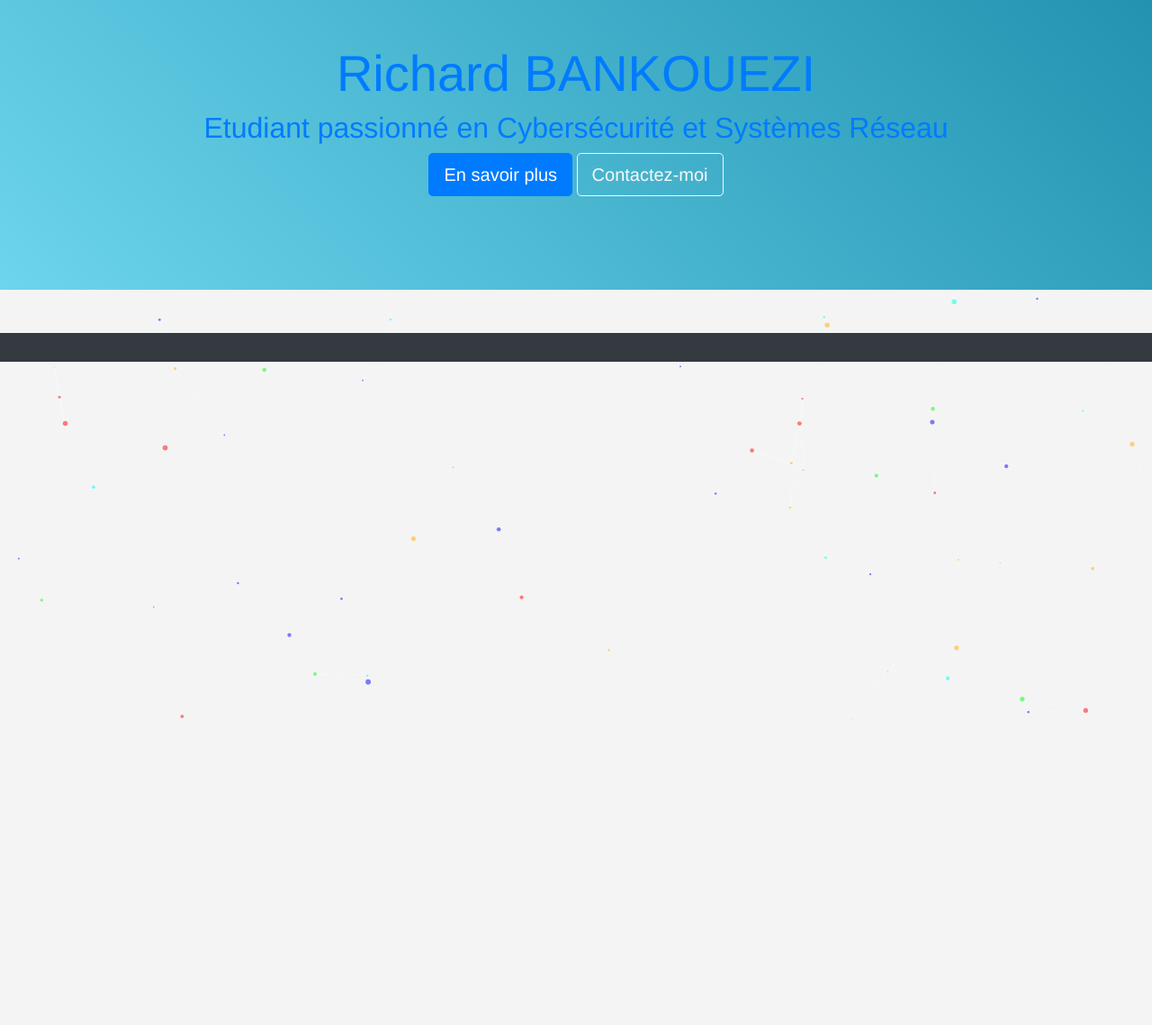
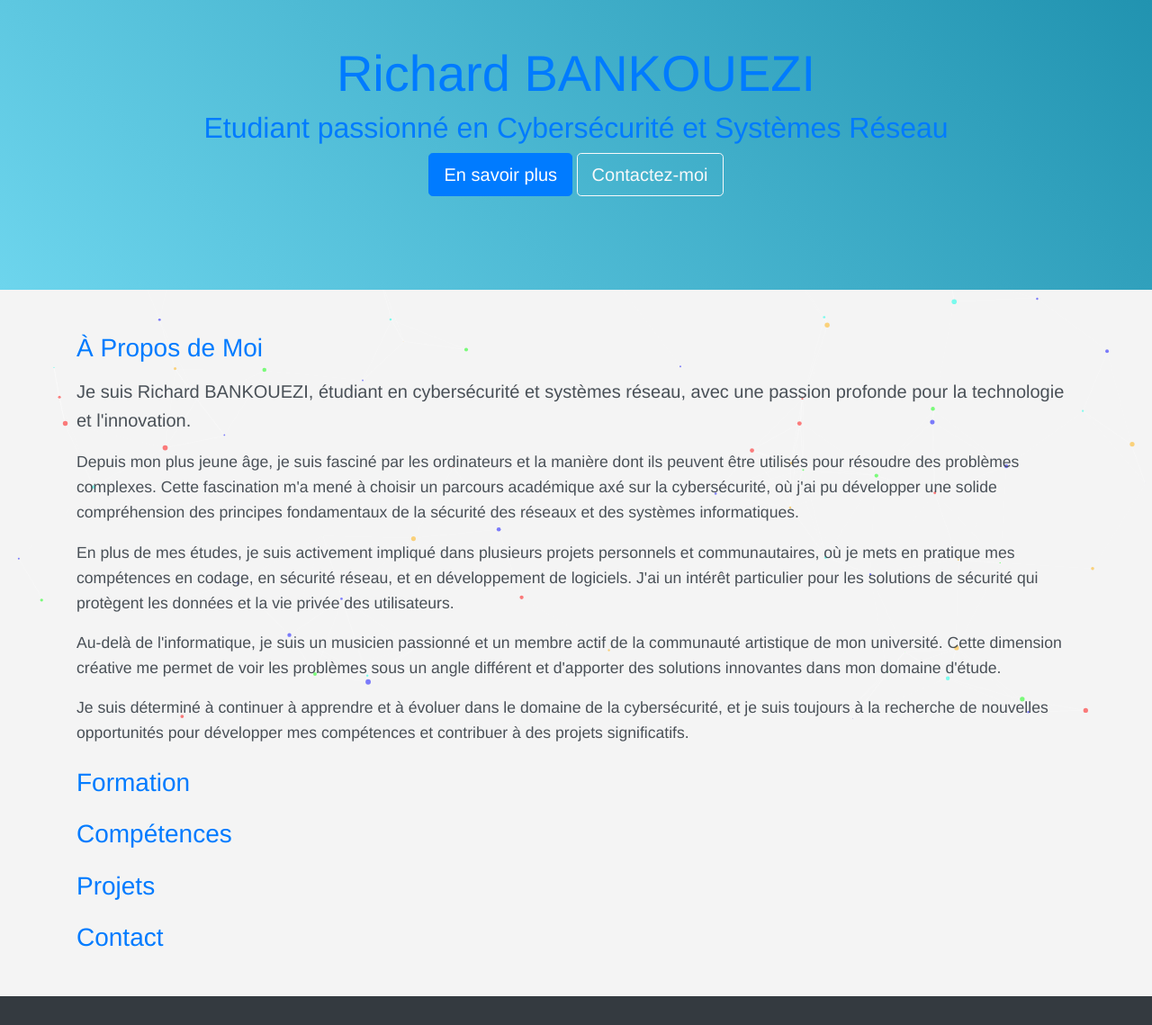
Before and after one commit to hofrance/devWeb, a PHP site: page / in a window 1280 px wide. Shown: the whole page at 90% size. Before the commit the page ends 799 px from the top, so only its background shows below. Run offline with PHP 8.4, Linux system fonts and the light colour scheme.

Commit message:
ajout des lien vers mon site officielle

```diff
--- a/index.php
+++ b/index.php
@@ -24,10 +24,12 @@
             <h1 class="display-4">Richard BANKOUEZI</h1>
             <h2 class="font-weight-normal">Etudiant passionné en Cybersécurité et Systèmes Réseau</h2>
             <div class="header-cta my-2">
+
                 <a href="https://www.richard-hofrance.com" target="_blank" class="btn btn-primary btn-lg">En savoir
                     plus</a>
-                <a href="http://richard-hofrance.com/contact" target="_blank" rel="noopener noreferrer"
-                    class="btn btn-outline-light btn-lg">Contactez-moi</a>
+
+            </a>
+                <a href="#contact" class="btn btn-outline-light btn-lg">Contactez-moi</a>
             </div>
             <div class="social-icons">
                 <a href="https://www.linkedin.com/in/richard-hofrance" target="_blank" class="text-white mx-2"><i
@@ -43,26 +45,66 @@
     <main class="container my-5">
         <!-- Section À Propos de Moi -->
         <section class="about-me mb-4">
-            <!-- Contenu de la section À Propos de Moi -->
+            <h3 class="mb-3">À Propos de Moi</h3>
+            <p class="lead">Je suis Richard BANKOUEZI, étudiant en cybersécurité et systèmes réseau, avec une passion
+                profonde pour la technologie et l'innovation.</p>
+
+            <p>Depuis mon plus jeune âge, je suis fasciné par les ordinateurs et la manière dont ils peuvent être
+                utilisés pour résoudre des problèmes complexes. Cette fascination m'a mené à choisir un parcours
+                académique axé sur la cybersécurité, où j'ai pu développer une solide compréhension des principes
+                fondamentaux de la sécurité des réseaux et des systèmes informatiques.</p>
+
+            <p>En plus de mes études, je suis activement impliqué dans plusieurs projets personnels et communautaires,
+                où je mets en pratique mes compétences en codage, en sécurité réseau, et en développement de logiciels.
+                J'ai un intérêt particulier pour les solutions de sécurité qui protègent les données et la vie privée
+                des utilisateurs.</p>
+
+            <p>Au-delà de l'informatique, je suis un musicien passionné et un membre actif de la communauté artistique
+                de mon université. Cette dimension créative me permet de voir les problèmes sous un angle différent et
+                d'apporter des solutions innovantes dans mon domaine d'étude.</p>
+
+            <p>Je suis déterminé à continuer à apprendre et à évoluer dans le domaine de la cybersécurité, et je suis
+                toujours à la recherche de nouvelles opportunités pour développer mes compétences et contribuer à des
+                projets significatifs.</p>
         </section>
+
 
         <!-- Section Formation -->
         <section class="education mb-4">
+
+            <a href="http://richard-hofrance.com" target="_blank" rel="noopener noreferrer">
+                <h3>Formation </h3>
+            </a>
+
             <!-- Contenu de la section Formation -->
         </section>
 
         <!-- Section Compétences -->
         <section class="skills mb-4">
+
+            <a href="http://richard-hofrance.com/competences" target="_blank" rel="noopener noreferrer">
+                <h3>Compétences</h3>
+
+            </a>
             <!-- Contenu de la section Compétences -->
         </section>
 
         <!-- Section Projets -->
         <section class="projects mb-4">
+            <a href="http://richard-hofrance.com/project" target="_blank" rel="noopener noreferrer">
+                <h3>Projets</h3>
+
+            </a>
+
             <!-- Contenu de la section Projets -->
         </section>
 
         <!-- Section Contact -->
         <section class="contact mb-4">
+
+            <a href="http://richard-hofrance.com/contact" target="_blank" rel="noopener noreferrer">
+                <h3>Contact</h3>
+            </a>
             <!-- Contenu de la section Contact -->
         </section>
     </main>
```
